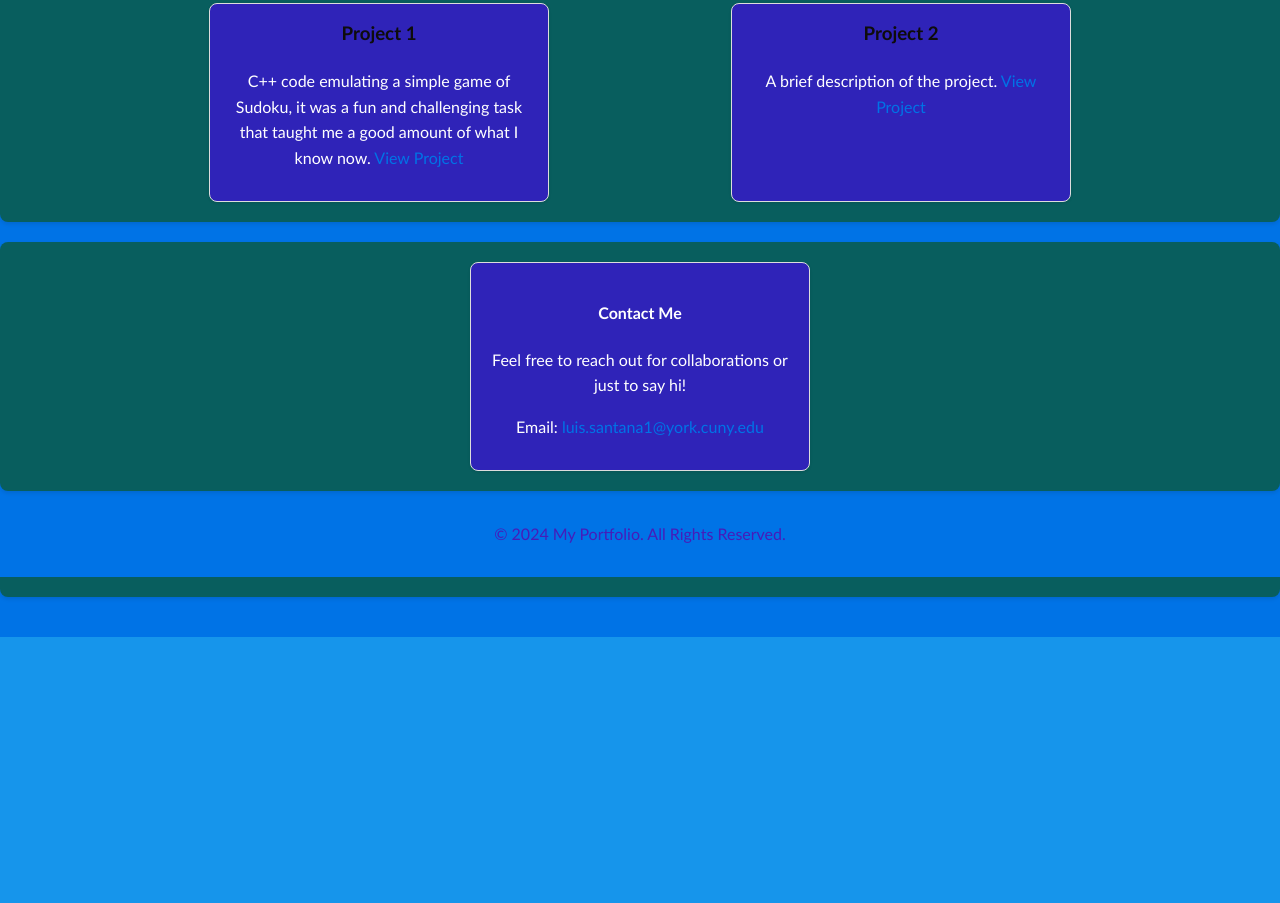
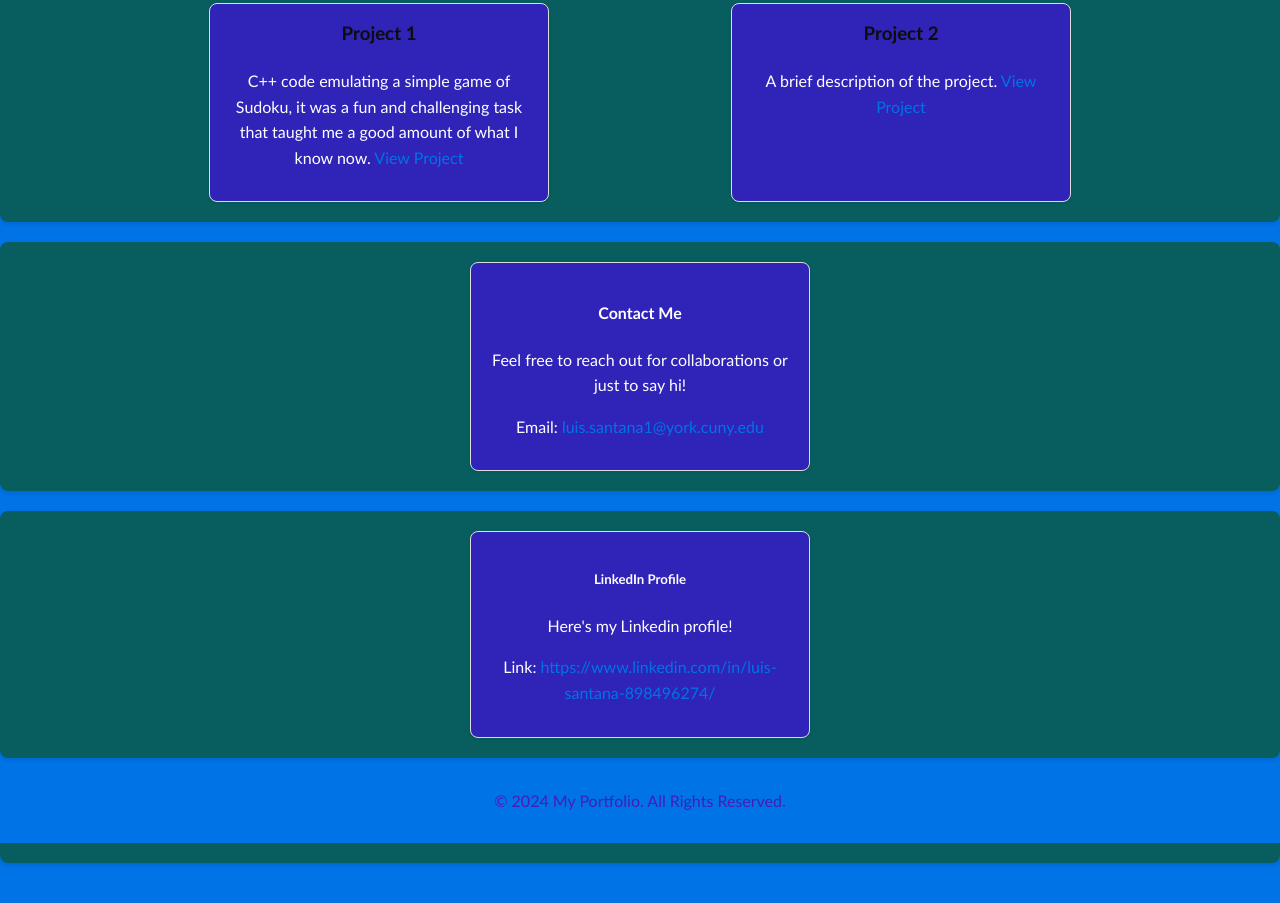
Before and after one commit to LS351713/my-portfolio, a plain HTML site: page index.html in a window 1280 px wide. Shown: the part 740-1643 px from the top of the page. Before the commit the page ends 1377 px from the top, so only its background shows below. Drawn offline with Linux system fonts and the light colour scheme.

Commit message:
Updated portfolio for Ex1

```diff
--- a/index.html
+++ b/index.html
@@ -71,6 +71,16 @@
         </div>
     </section>
 
+    <section id="contact">
+      <div class="container">
+        <div class="project-grid">
+          <div class="project">
+        <h5>LinkedIn Profile</h5>
+        <p>Here's my Linkedin profile!</p>
+        <p>Link: <a href="https://www.linkedin.com/in/luis-santana-898496274/">https://www.linkedin.com/in/luis-santana-898496274/</a></p>
+      </div>
+  </section>
+
     <footer>
         <div class="container">
           <p>&copy; 2024 My Portfolio. All Rights Reserved.</p>
```
